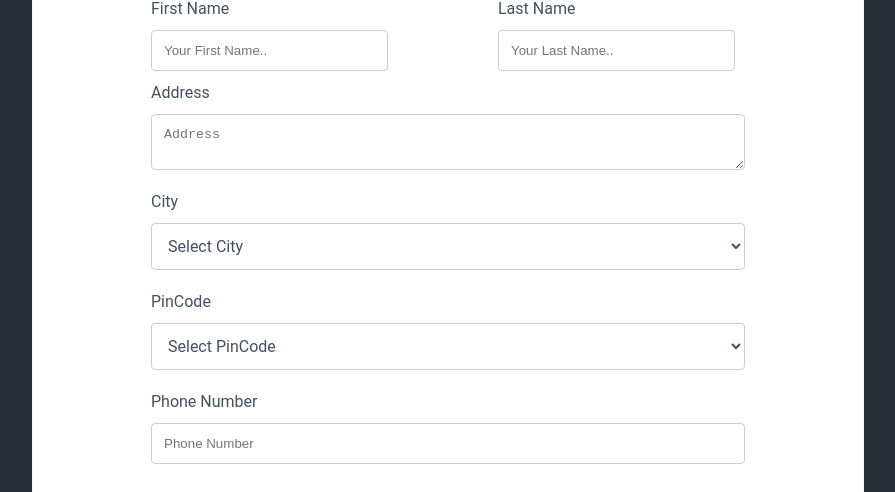
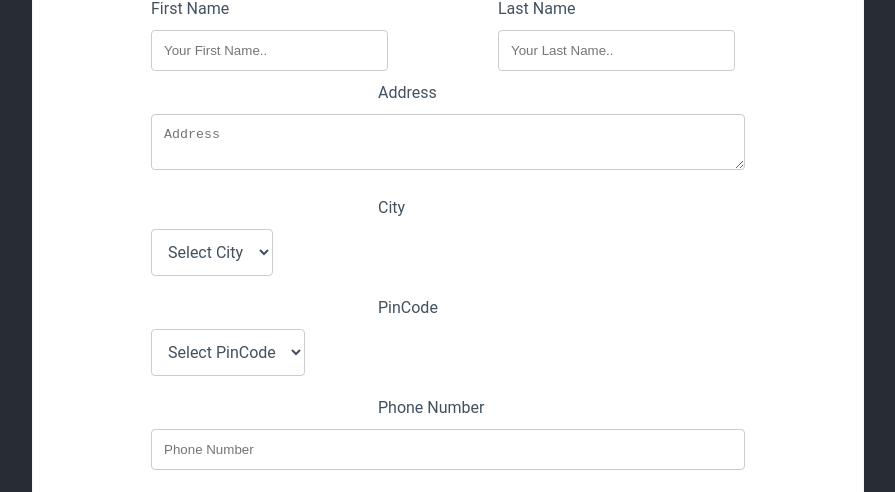
Before and after one commit to AbhishekDesai56/AddressBookFrontEnd, a React (Create React App) app: page / in a window 1280 px wide. Shown: the part 423-915 px from the top of the page, without its empty margins (192-1087 px from the left). Built offline with nearby package versions, Linux system fonts and the light colour scheme.

Commit message:
refactor: implement the component in the form.

```diff
--- a/src/Pages/AddressForm/addressForm.js
+++ b/src/Pages/AddressForm/addressForm.js
@@ -3,10 +3,26 @@ import "./addressForm.scss";
 import CloseSharpIcon from "@mui/icons-material/CloseSharp";
 import { withFormik } from "formik";
 import * as Yup from "yup";
+import FormikControl from "../../Components/FormikControls";
 
 const AddressForm = (props) => {
   const { values, touched, errors, handleChange, handleBlur, handleSubmit } =
     props;
+
+  const cityOptions = [
+    { key: "Select City", value: "" },
+    { key: "Mumbai", value: "Mumbai" },
+    { key: "Pune", value: "Pune" },
+    { key: "New Delhi", value: "New Delhi" },
+    { key: "Firozabad", value: "Firozabad" },
+  ];
+
+  const pinCodeOptions = [
+    { key: "Select PinCode", value: "" },
+    { key: "400001", value: "400001" },
+    { key: "500001", value: "500001" },
+    { key: "500002", value: "500002" },
+  ];
   return (
     <form class="form" onSubmit={handleSubmit}>
       <div class="form-head">
@@ -21,36 +37,32 @@ const AddressForm = (props) => {
       </div>
       <div class="input-name-content">
         <div class="a">
-          <label for="name" class="label text">
-            First Name
-          </label>
-          <input
+          <FormikControl
+            control="input"
             type="text"
-            id="name"
+            label="First Name"
+            name="firstName"
+            placeholder="Your First Name.."
+            className="input"
             onChange={handleChange}
             onBlur={handleBlur}
             value={values.firstName}
-            name="firstName"
-            className="input"
-            placeholder="Your First Name.."
           />
           {errors.firstName && touched.firstName && (
             <div id="feedback">{errors.firstName}</div>
           )}
         </div>
         <div class="a">
-          <label for="name" class="label text">
-            Last Name
-          </label>
-          <input
+          <FormikControl
+            control="input"
             type="text"
-            id="name"
+            label="Last Name"
+            name="lastName"
+            placeholder="Your Last Name.."
+            className="input"
             onChange={handleChange}
             onBlur={handleBlur}
             value={values.lastName}
-            name="lastName"
-            className="input"
-            placeholder="Your Last Name.."
           />
           {errors.lastName && touched.lastName && (
             <div id="feedback">{errors.lastName}</div>
@@ -58,74 +70,58 @@ const AddressForm = (props) => {
         </div>
       </div>
       <div class="row-content">
-        <label for="address" class="label text">
-          Address
-        </label>
-        <textarea
+        <FormikControl
+          control="textarea"
+          label="Address"
           name="address"
-          id="address"
+          placeholder="Address"
+          className="input"
           onChange={handleChange}
           onBlur={handleBlur}
           value={values.address}
-          className="input"
-          placeholder="Address"
-        ></textarea>
+        />
         {errors.address && touched.address && (
           <div id="feedback">{errors.address}</div>
         )}
       </div>
       <div class="row-content">
-        <label for="City" class="label text">
-          City
-        </label>
-        <select
+        <FormikControl
+          control="select"
+          label="City"
           name="city"
-          id="city"
+          options={cityOptions}
           onChange={handleChange}
           onBlur={handleBlur}
           value={values.city}
-        >
-          <option value="">Select City</option>
-          <option value="Mumbai">Mumbai</option>
-          <option value="Pune">Pune</option>
-          <option value="New Delhi">New Delhi</option>
-          <option value="Firozabad">Firozabad</option>
-        </select>
+        />
         {errors.city && touched.city && <div id="feedback">{errors.city}</div>}
       </div>
       <div class="row-content">
-        <label for="ZipCode" class="label text">
-          PinCode
-        </label>
-        <select
+        <FormikControl
+          control="select"
+          label="PinCode"
           name="pinCode"
-          id="pinCode"
+          options={pinCodeOptions}
           onChange={handleChange}
           onBlur={handleBlur}
           value={values.pinCode}
-        >
-          <option value="">Select PinCode</option>
-          <option value="400001">400001</option>
-          <option value="500001">500001</option>
-          <option value="500002">500002</option>
-        </select>
+        />
         {errors.pinCode && touched.pinCode && (
           <div id="feedback">{errors.pinCode}</div>
         )}
       </div>
 
       <div class="row-content">
-        <label for="phoneNumber" class="label text">
-          Phone Number
-        </label>
-        <input
+        <FormikControl
+          control="input"
+          type="text"
+          label="Phone Number"
           name="phoneNumber"
-          id="phoneNumber"
-          class="input"
+          placeholder="Phone Number"
+          className="input"
           onChange={handleChange}
           onBlur={handleBlur}
           value={values.phoneNumber}
-          placeholder="Phone Number"
         />
         {errors.phoneNumber && touched.phoneNumber && (
           <div id="feedback">{errors.phoneNumber}</div>
--- a/src/Pages/AddressForm/addressForm.scss
+++ b/src/Pages/AddressForm/addressForm.scss
@@ -109,6 +109,7 @@ label {
   padding: 12px 12px 12px 0;
   display: inline-block;
   text-align: left;
+  font-family: Georgia, "Times New Roman", Times, serif;
 }
 
 .text {
```
